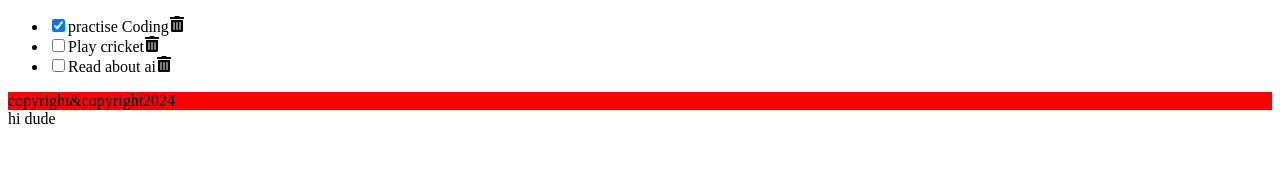
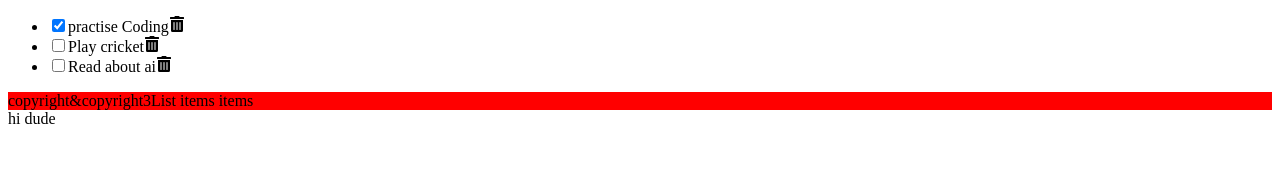
Before and after one commit to Naveenkumar-R96/My-React-course, a React (Create React App) app: page / in a window 1280 px wide. Shown: the top 182 px of the page. Built offline with nearby package versions, Linux system fonts and the light colour scheme.

Commit message:
propps and drils

```diff
--- a/src/App.js
+++ b/src/App.js
@@ -2,17 +2,57 @@ import Header from "./Header";
 import Footer from "./Footer"
 import Body from "./Body";
 import "./App.css"
+import { useState } from 'react'
 
 
 
 function App(){
 
+  const [items, setItems] = useState([
+    {
+      id: 1,
+      checked: true,
+      item: "practise Coding"
+    },
+    {
+      id: 2,
+      checked: false,
+      item: "Play cricket"
+    },
+    {
+      id: 3,
+      checked: false,
+      item: "Read about ai"
+    }
+  ])
+
+  const handleCheck = (id) => {
+    const listItems = items.map((content1) =>
+      content1.id === id ? { ...content1, checked: !content1.checked } : content1)
+    setItems(listItems);
+    localStorage.setItem("todo_list", JSON.stringify(listItems))
+  }
+  const handleTrash = (id) => {
+
+    const listItems = items.filter((item) =>
+      item.id !== id)
+    setItems(listItems)
+  }
+
+
   return(
     <div>
-     <Header/>
+     <Header
+     items={items}
+
+     handleCheck={handleCheck}
+     handleTrash={handleTrash}
+     />
 
 
-     <Footer />
+     <Footer
+       length={items.length}
+     />
 
      <Body/>
 
--- a/src/Footer.js
+++ b/src/Footer.js
@@ -1,10 +1,12 @@
 import React from 'react'
 
-const Footer = () => {
+const Footer = ({length}) => {
     const year=new Date();
   return (
     <footer>
-        copyright&copyright{year.getFullYear()}
+        copyright&copyright
+        {length}List items {length=== 1?"item":"items"}
+
     </footer>
   )
 }
--- a/src/Header.js
+++ b/src/Header.js
@@ -1,45 +1,18 @@
 
-import { useState } from 'react'
 import React from 'react'
 import { FaTrashAlt } from "react-icons/fa";
 import "./index.css"
+import itemsList from './itemsList';
 
-const Header = () => {
+const Header = ({items,handleCheck,handleTrash}) => {
 
 
-  const [items, setItems] = useState([
-    {
-      id: 1,
-      checked: true,
-      item: "practise Coding"
-    },
-    {
-      id: 2,
-      checked: false,
-      item: "Play cricket"
-    },
-    {
-      id: 3,
-      checked: false,
-      item: "Read about ai"
-    }
-  ])
-
-  const handleCheck = (id) => {
-    const listItems = items.map((content1) =>
-      content1.id === id ? { ...content1, checked: !content1.checked } : content1)
-    setItems(listItems);
-    localStorage.setItem("todo_list",JSON.stringify(listItems))
-  }
-  const handleTrash = (id) => {
-
-    const listItems = items.filter((item)=>
-    item.id!==id)
-    setItems(listItems)
-  }
 
   return (
+
     <header>
+
+      {(items.length ) ? (
 
           <ul>
 
@@ -51,7 +24,7 @@ const Header = () => {
                 onChange={() => handleCheck(content.id)}
               />
               <label htmlFor=""
-            onDoubleClick={()=> handleCheck(content.id)}
+                onDoubleClick={() => handleCheck(content.id)}
 
               >{content.item}</label>
               <FaTrashAlt
@@ -66,6 +39,15 @@ const Header = () => {
 
         </ul>
 
+      ) : (<p style={{marginTop:'2rem'}}>Your List is empty</p>)
+
+    }
+
+
+
+
+
+
 
 
 
--- /dev/null
+++ b/src/itemsList.js
@@ -0,0 +1,8 @@
+import React from 'react'
+
+
+const itemsList = ({items,handleCheck,handleTrash}) => {
+
+}
+
+export default itemsList
```
Lines whose indentation alone changed are shown as unchanged.
